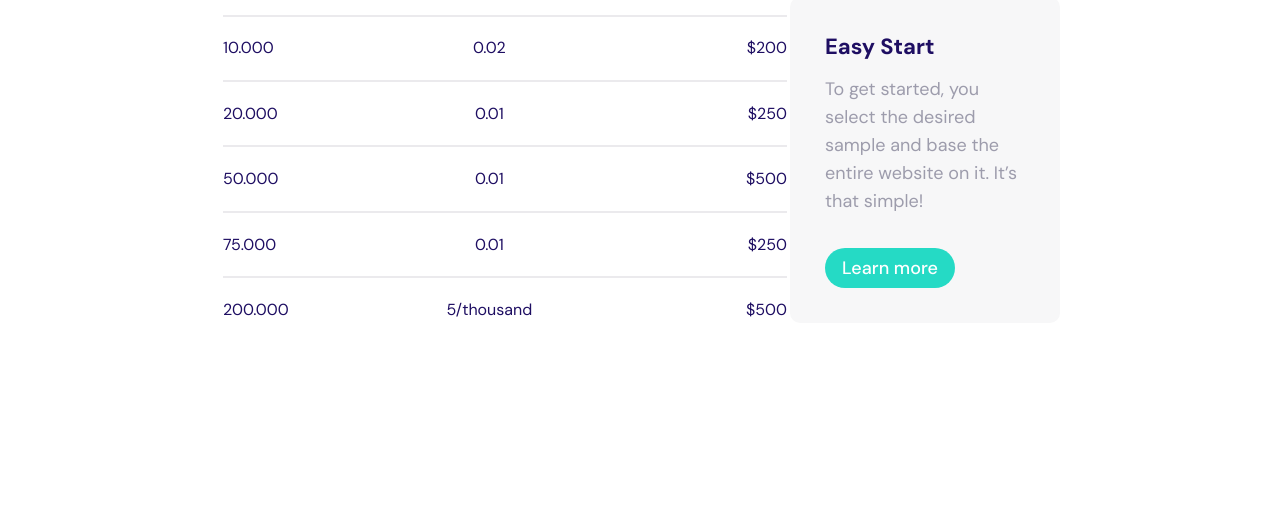
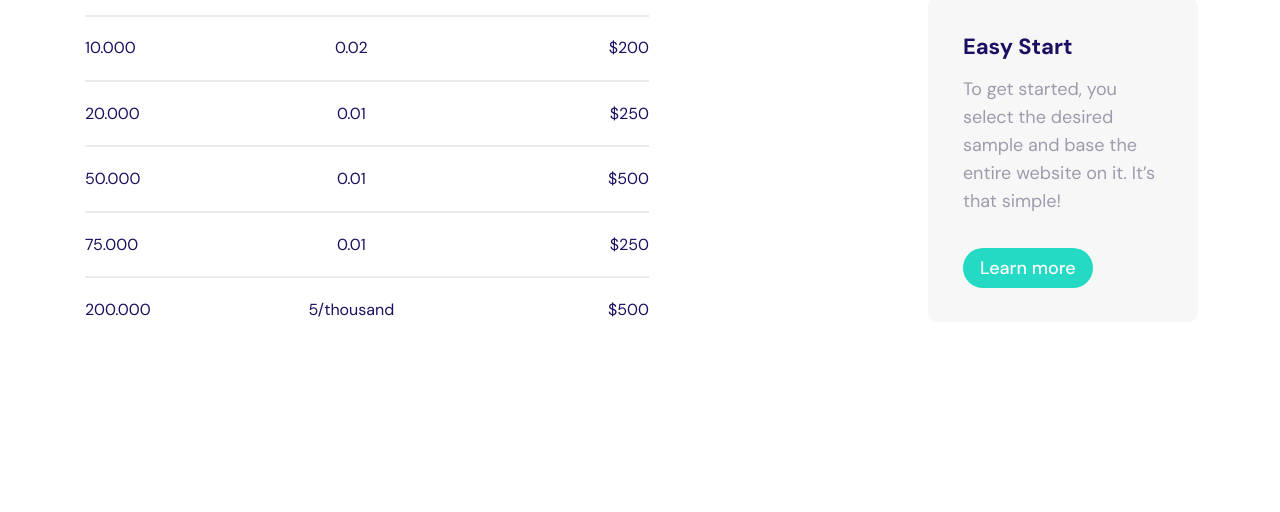
Before and after one commit to Pankajsharma520/Project-10, a plain HTML site: page index.html in a window 1280 px wide. Shown: the part 288-800 px from the top of the page. Drawn offline with Linux system fonts and the light colour scheme.

Commit message:
Update style.css

```diff
--- a/assets/css/style.css
+++ b/assets/css/style.css
@@ -6,11 +6,11 @@
     text-decoration: none;
     box-sizing: border-box;
     list-style: none;
+    font-family: "DM Sans", sans-serif;
 }
 
 section {
-    height: 100vh;
-    display: flex;
+    min-height: 100vh;
     justify-content: center;
     align-content: center;
     align-items: center;
@@ -32,63 +32,43 @@ section {
     margin-right: -12px;
 }
 
-.col-3 {
-    width: 25%;
-    padding-left: 12px;
-    padding-right: 12px;
-}
-
-.col-9 {
-    width: 75%;
-    padding-left: 12px;
-    padding-right: 12px;
-}
-
 h1 {
-    font-family: "DM Sans", sans-serif;
     font-size: 42px;
     line-height: 52px;
     letter-spacing: -0.4000000059604645px;
-    width: 268px;
-    height: 52px;
     color: #1E0E62;
     margin-bottom: 41px;
 }
-
-
 
 h2 {
     color: #1E0E62;
     font-size: 22px;
     line-height: 32px;
-    font-family: "DM Sans", sans-serif;
 }
 
 .card {
-    width: 270px;
-    height: 326px;
     background-color: #F7F7F8;
-    padding: 34.2px 36px 35px 35px;
+    padding: 34.2px 35px;
     border-radius: 10px;
     margin-top: 25px;
+    max-width: 270px
 }
 
 p {
     font-size: 18px;
     line-height: 28px;
-    font-family: "DM Sans", sans-serif;
     width: 199px;
     margin-top: 11.8px;
     color: #9D9CAC;
 }
 
 button {
-    width: 130px;
-    height: 40px;
     border-radius: 100px;
     background-color: #25DAC5;
     border: #25DAC5;
     margin-top: 33px;
+    padding: 7px 17px;
+    cursor: pointer;
 
 }
 
@@ -96,12 +76,10 @@ button {
     font-size: 18px;
     font-weight: 500;
     line-height: 26px;
-    font-family: "DM Sans", sans-serif;
     color: white;
 }
 
 .t-heading3 {
-    font-family: "DM Sans", sans-serif;
     font-size: 14px;
     line-height: 26px;
     letter-spacing: 2px;
@@ -120,16 +98,17 @@ table {
 .style {
     color: #1E0E62;
     line-height: 26px;
-    font-family: "DM Sans", sans-serif;
 }
-tr{
-border-bottom: 2px solid #EBEAED;
+
+tr {
+    border-bottom: 2px solid #EBEAED;
 }
-.amount{
+
+.amount {
     text-align: right;
 }
-.t-heading1{
-    font-family: "DM Sans", sans-serif;
+
+.t-heading1 {
     font-size: 14px;
     line-height: 26px;
     letter-spacing: 2px;
@@ -137,19 +116,19 @@ border-bottom: 2px solid #EBEAED;
     text-align: left;
     padding-bottom: 14px;
 }
-.e-credit{
+
+.e-credit {
     color: #1E0E62;
     line-height: 26px;
-    font-family: "DM Sans", sans-serif;
     text-align: left;
 }
-.price{
+
+.price {
     color: #1E0E62;
     line-height: 26px;
-    font-family: "DM Sans", sans-serif;
 }
-.t-heading2{
-    font-family: "DM Sans", sans-serif;
+
+.t-heading2 {
     font-size: 14px;
     line-height: 26px;
     letter-spacing: 2px;
@@ -157,3 +136,37 @@ border-bottom: 2px solid #EBEAED;
     text-align: center;
     padding-bottom: 14px;
 }
+
+
+/* ===========================================Responsive code================================================ */
+
+.data {
+    overflow: auto;
+}
+
+.col-12 {
+    width: 100%;
+    padding-left: 12px;
+    padding-right: 12px;
+}
+
+
+@media (min-width:768px) {
+    .col-md-5 {
+        width: 41.66%;
+        padding-left: 12px;
+        padding-right: 12px;
+    }
+
+    .ml-md-auto {
+        margin-left: auto;
+    }
+}
+
+@media (min-width:768px) {
+    .col-md-7 {
+        width: 58.33%;
+        padding-left: 12px;
+        padding-right: 12px;
+    }
+}
```
